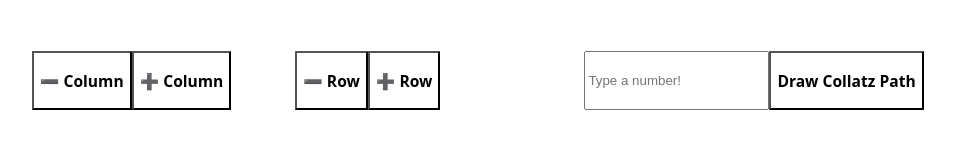
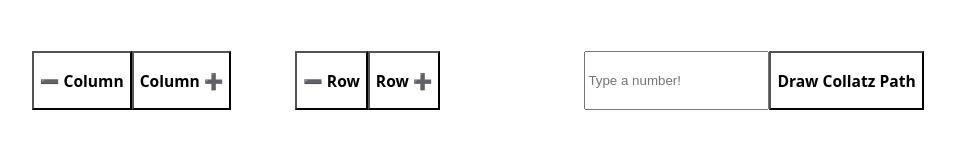
Before and after one commit to widroz/Collatz-Visualizer, a React (Create React App) app: page / in a window 1280 px wide. Shown: the part 125-285 px from the top of the page, without its empty margins (8-963 px from the left). Built offline with nearby package versions, Linux system fonts and the light colour scheme.

Commit message:
Change plus emoji side

```diff
--- a/src/components/controls/RowColumnsButtons.jsx
+++ b/src/components/controls/RowColumnsButtons.jsx
@@ -32,12 +32,12 @@ export default function RowColumnsButtons({ rowSize, setRowSize, numberOfRows, s
 
                 <div style={{display:'flex', flexDirection:'row', marginRight:'4rem'}}>
                 <button className="decrement-increment-button" onClick={decrementRowSize}><h3>{MINUS_EMOJI} Column</h3></button>
-                <button className="decrement-increment-button" onClick={incrementRowSize}><h3>{PLUS_EMOJI} Column</h3></button>
+                <button className="decrement-increment-button" onClick={incrementRowSize}><h3>Column {PLUS_EMOJI}</h3></button>
                 </div>
 
                 <div style={{display:'flex', flexDirection:'row'}}>
                 <button className="decrement-increment-button" onClick={decrementNumberOfRows}><h3>{MINUS_EMOJI} Row</h3></button>
-                <button className="decrement-increment-button" onClick={incrementNumberOfRows}><h3>{PLUS_EMOJI} Row</h3></button>
+                <button className="decrement-increment-button" onClick={incrementNumberOfRows}><h3>Row {PLUS_EMOJI}</h3></button>
                 </div>
             </div>
 
```
